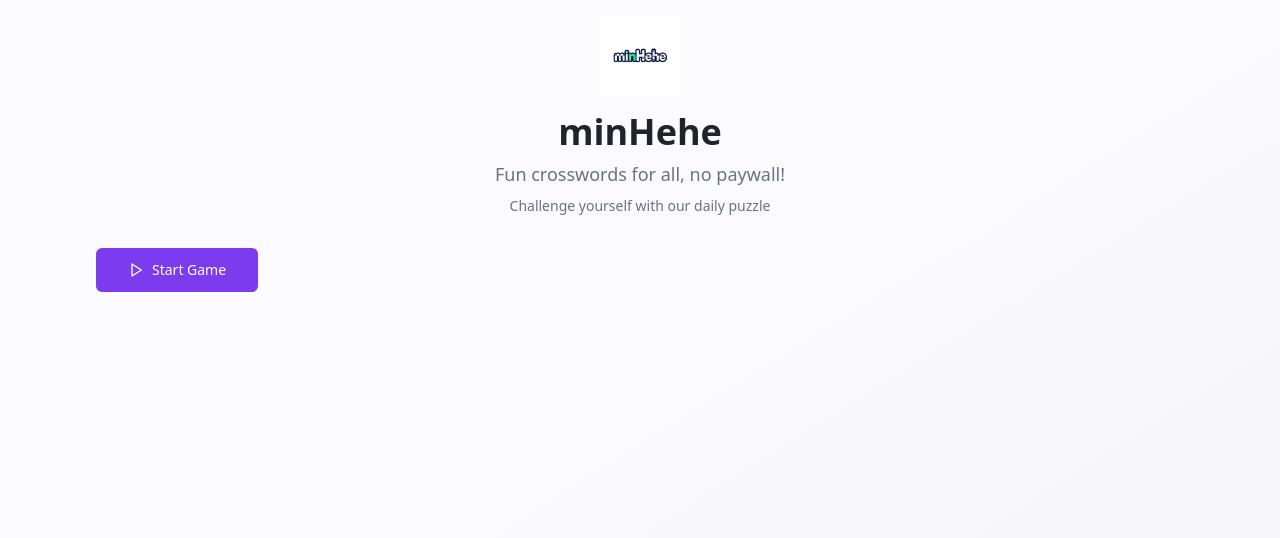
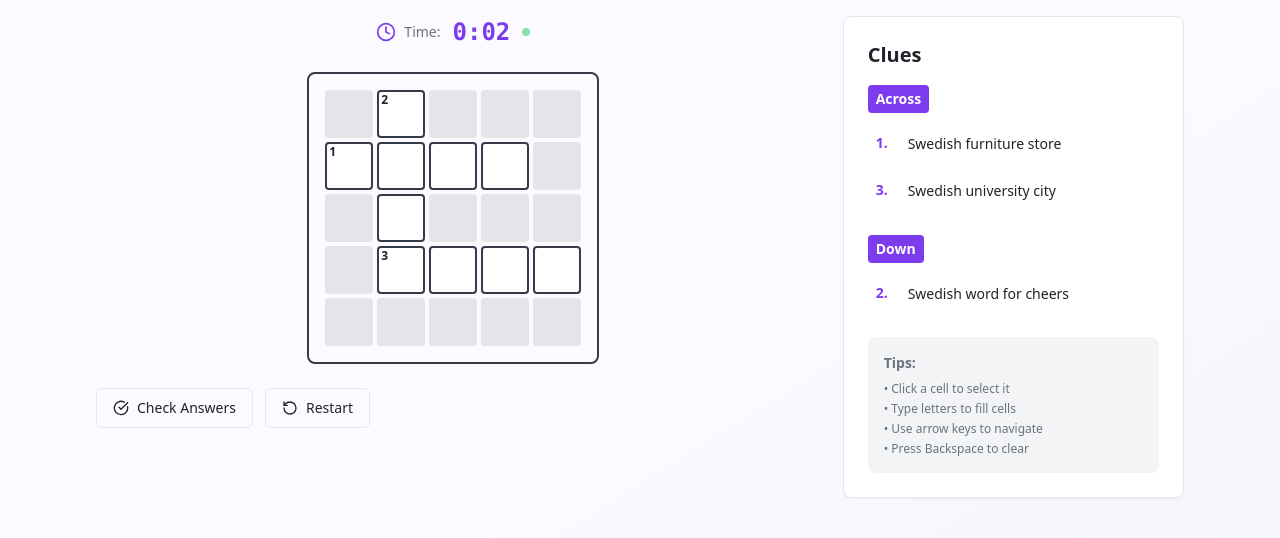
Before and after one commit to MrBenny10/minhehe, a React (Vite) app: page / in a window 1280 px wide. Shown: the top 538 px of the page. Built offline with nearby package versions, Linux system fonts and the light colour scheme.

Commit message:
Adjust timer start and layout
Start the timer when the loading animation stops. Remove the logo and welcome text to provide more space for the crossword board.

```diff
--- a/src/components/CrosswordGame.tsx
+++ b/src/components/CrosswordGame.tsx
@@ -197,14 +197,16 @@ export const CrosswordGame: React.FC = () => {
     }
   }, [cells, timeElapsed]);
 
-  // Loading screen effect
+  // Loading screen effect and auto-start game
   React.useEffect(() => {
     const timer = setTimeout(() => {
       setShowLoadingScreen(false);
+      // Auto-start the game when loading finishes
+      handleStart();
     }, 2500);
 
     return () => clearTimeout(timer);
-  }, []);
+  }, [handleStart]);
 
   if (showLoadingScreen) {
     return (
@@ -227,21 +229,6 @@ export const CrosswordGame: React.FC = () => {
   return (
     <div className="min-h-screen bg-gradient-to-br from-background via-background to-muted p-4">
       <div className="container mx-auto max-w-6xl">
-        <header className="text-center mb-8">
-          <div className="flex flex-col items-center space-y-4">
-            <img
-              src={minHeheLogoSrc}
-              alt="minHehe Logo"
-              className="h-20 w-auto"
-            />
-            <div className="space-y-2">
-              <h1 className="text-4xl font-bold text-foreground">minHehe</h1>
-              <p className="text-lg text-muted-foreground font-medium">Fun crosswords for all, no paywall!</p>
-              <p className="text-sm text-muted-foreground">Challenge yourself with our daily puzzle</p>
-            </div>
-          </div>
-        </header>
-
         {/* Fixed clue display at top */}
         {gameStarted && currentClue && (
           <div className="sticky top-0 z-10 bg-background/95 backdrop-blur-sm border-b border-border mb-4">
@@ -260,8 +247,6 @@ export const CrosswordGame: React.FC = () => {
 
         <div className="grid grid-cols-1 lg:grid-cols-3 gap-8">
           <div className="lg:col-span-2 space-y-6">
-            {gameStarted && (
-              <>
             <div className="flex justify-center">
               <GameTimer
                 timeElapsed={timeElapsed}
@@ -280,8 +265,6 @@ export const CrosswordGame: React.FC = () => {
               gameStarted={gameStarted}
               currentClue={currentClue}
             />
-              </>
-            )}
 
             <GameControls
               gameStarted={gameStarted}
@@ -291,11 +274,9 @@ export const CrosswordGame: React.FC = () => {
             />
           </div>
 
-          {gameStarted && (
           <div className="lg:col-span-1">
             <CluesPanel clues={samplePuzzle.clues} />
           </div>
-          )}
         </div>
 
         <CompletionModal
```
Lines whose indentation alone changed are shown as unchanged.
